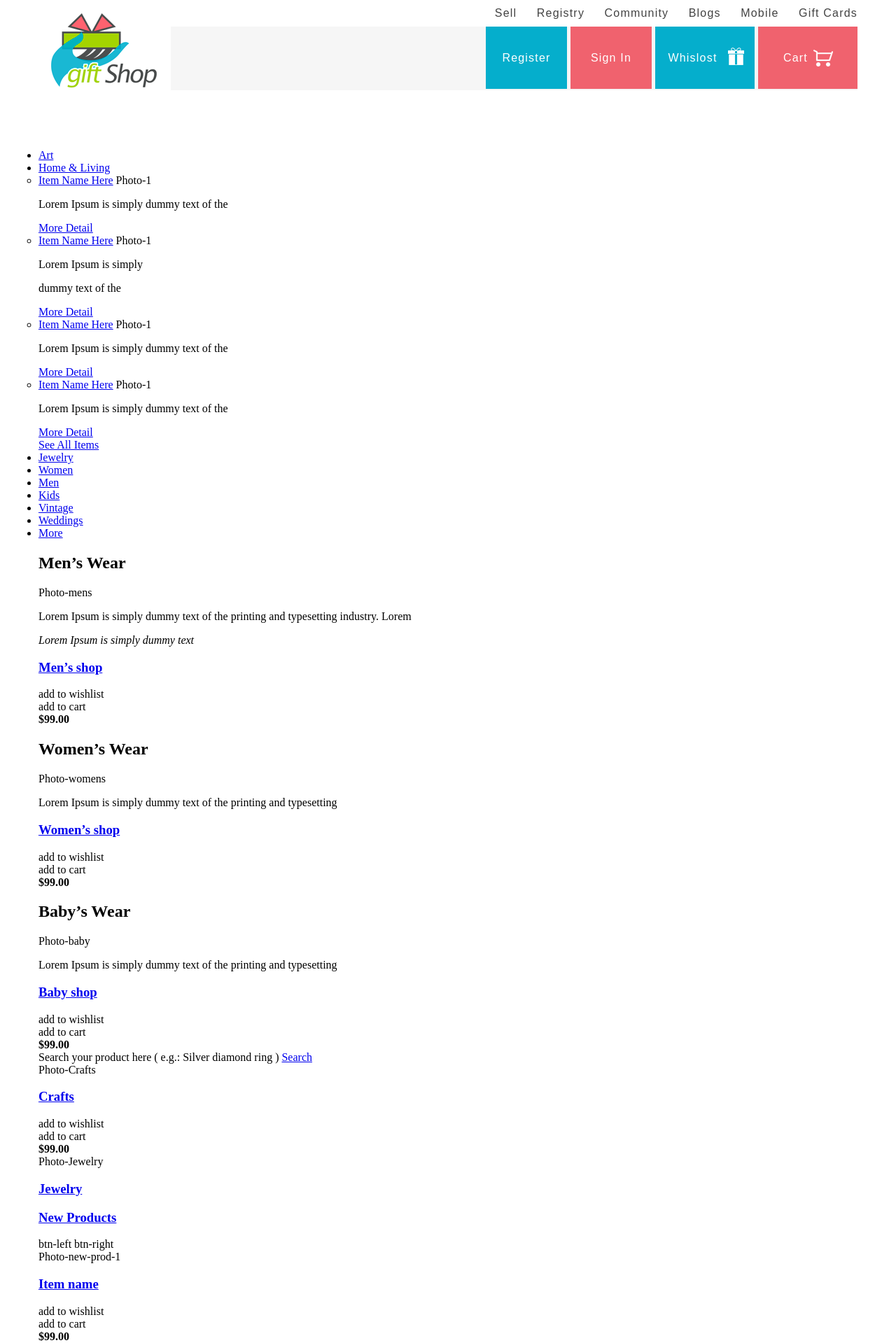
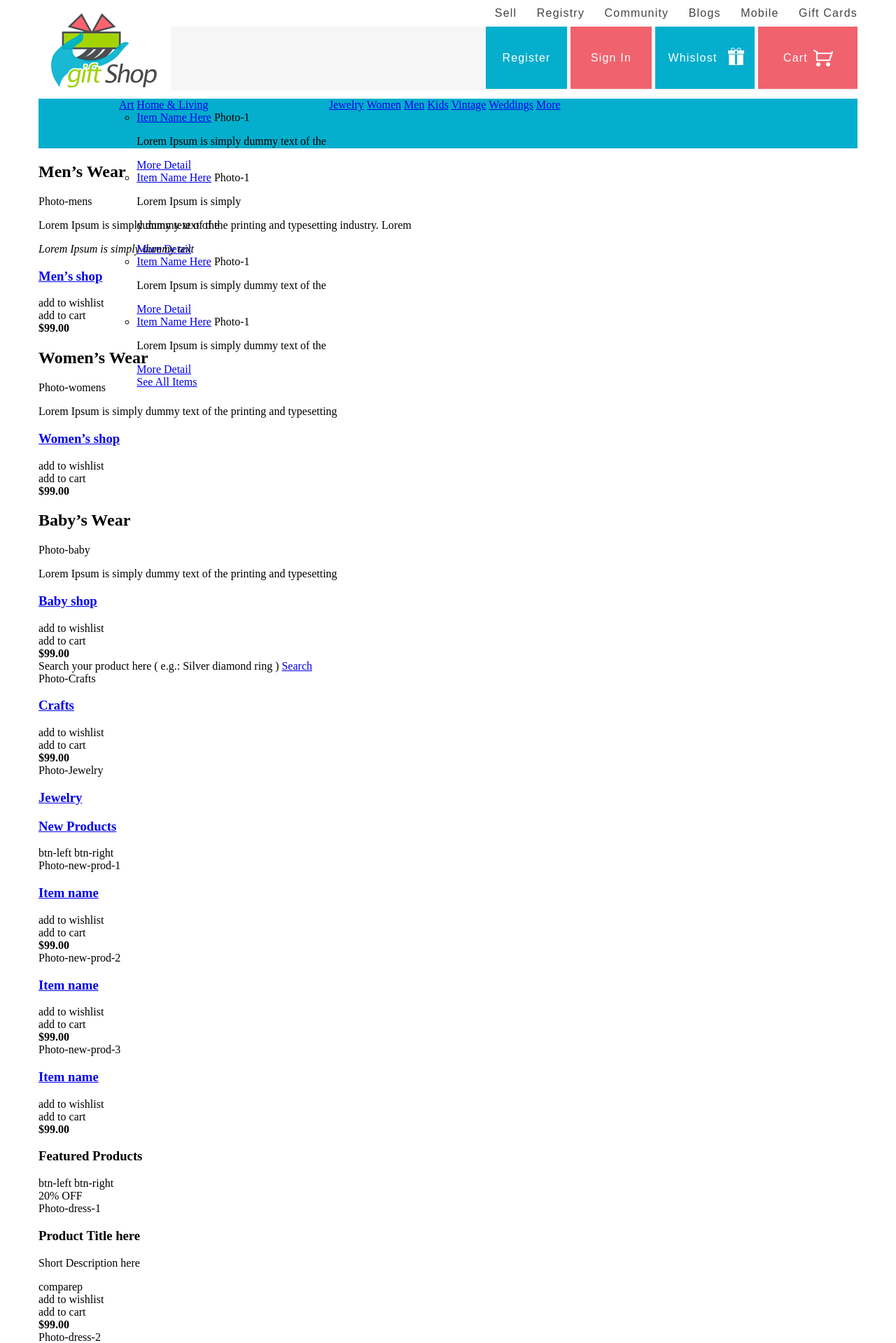
Before and after one commit to AlexKardone/giftshop, a PHP site: page / in a window 1280 px wide. Shown: the top 1919 px of the page at 70% size. Run offline with PHP 8.4, Linux system fonts and the light colour scheme.

Commit message:
Began to stylize main-nav menu

```diff
--- a/index.html
+++ b/index.html
@@ -9,7 +9,7 @@
 <div class="container">
 <!--Верх хэдера-->
 
-    <div class="page-header">
+    <div class="page-header clearfix">
         <div class="page-header__logo">
             <img class="logo-img" src="img/logo.png" alt="Gift Shop" width="153" height="108">
         </div>
@@ -54,11 +54,11 @@
 <!--Главное меню-->
 
     <ul class="main-menu">
-        <li><a href="#">Art</a></li>
-        <li><a href="#">Home & Living</a></li>
+        <li class="main-menu__item"><a href="#" class="main-menu__link">Art</a></li>
+        <li class="main-menu__item"><a href="#" class="main-menu__link">Home & Living</a>
             <!--Меню второго уровня-->
             <ul class="main-menu__second-lvl">
-                <li>
+                <li class="second-lvl__item">
                     <a href="#">Item Name Here</a>
 
                     Photo-1
@@ -68,7 +68,7 @@
                     <a href="#">More Detail</a>
                 </li>
 
-                <li>
+                <li class="second-lvl__item">
                     <a href="#">Item Name Here</a>
 
                     Photo-1
@@ -78,7 +78,7 @@
                     <a href="#">More Detail</a>
                 </li>
 
-                <li>
+                <li class="second-lvl__item">
                     <a href="#">Item Name Here</a>
 
                 Photo-1
@@ -88,7 +88,7 @@
                     <a href="#">More Detail</a>
                 </li>
 
-                <li>
+                <li class="second-lvl__item">
                     <a href="#">Item Name Here</a>
 
                 Photo-1
@@ -102,13 +102,14 @@
                 <a href="#">See All Items</a>
 
             </ul>
-        <li><a href="#">Jewelry</a></li>
-        <li><a href="#">Women</a></li>
-        <li><a href="#">Men</a></li>
-        <li><a href="#">Kids</a></li>
-        <li><a href="#">Vintage</a></li>
-        <li><a href="#">Weddings</a></li>
-        <li><a href="#">More</a></li>
+            </li>
+        <li class="main-menu__item"><a href="#" class="main-menu__link">Jewelry</a></li>
+        <li class="main-menu__item"><a href="#" class="main-menu__link">Women</a></li>
+        <li class="main-menu__item"><a href="#" class="main-menu__link">Men</a></li>
+        <li class="main-menu__item"><a href="#" class="main-menu__link">Kids</a></li>
+        <li class="main-menu__item"><a href="#" class="main-menu__link">Vintage</a></li>
+        <li class="main-menu__item"><a href="#" class="main-menu__link">Weddings</a></li>
+        <li class="main-menu__item"><a href="#" class="main-menu__link">More</a></li>
     </ul>
 <!--Основная часть сайта
 
--- a/styles/styles.css
+++ b/styles/styles.css
@@ -33,7 +33,7 @@ ul {
 
 .page-header {
     width: 100%;
-    height: 213px;
+    padding: 0 0 10px 0;
 }
 
 /*  Header-logo */
@@ -142,6 +142,20 @@ ul {
     margin: 0 0 0 -35px;
 }
 
+/* Main-menu-block */
+
+.main-menu {
+    box-sizing: border-box;
+    padding: 0 115px;
+    width: 100%;
+    height: 71px;
+    background: rgb(5, 174, 204);
+}
+
+.main-menu__item {
+    display: inline-block;
+    vertical-align: top;
+}
 
 /* Блок "Who we are" */
 
```
